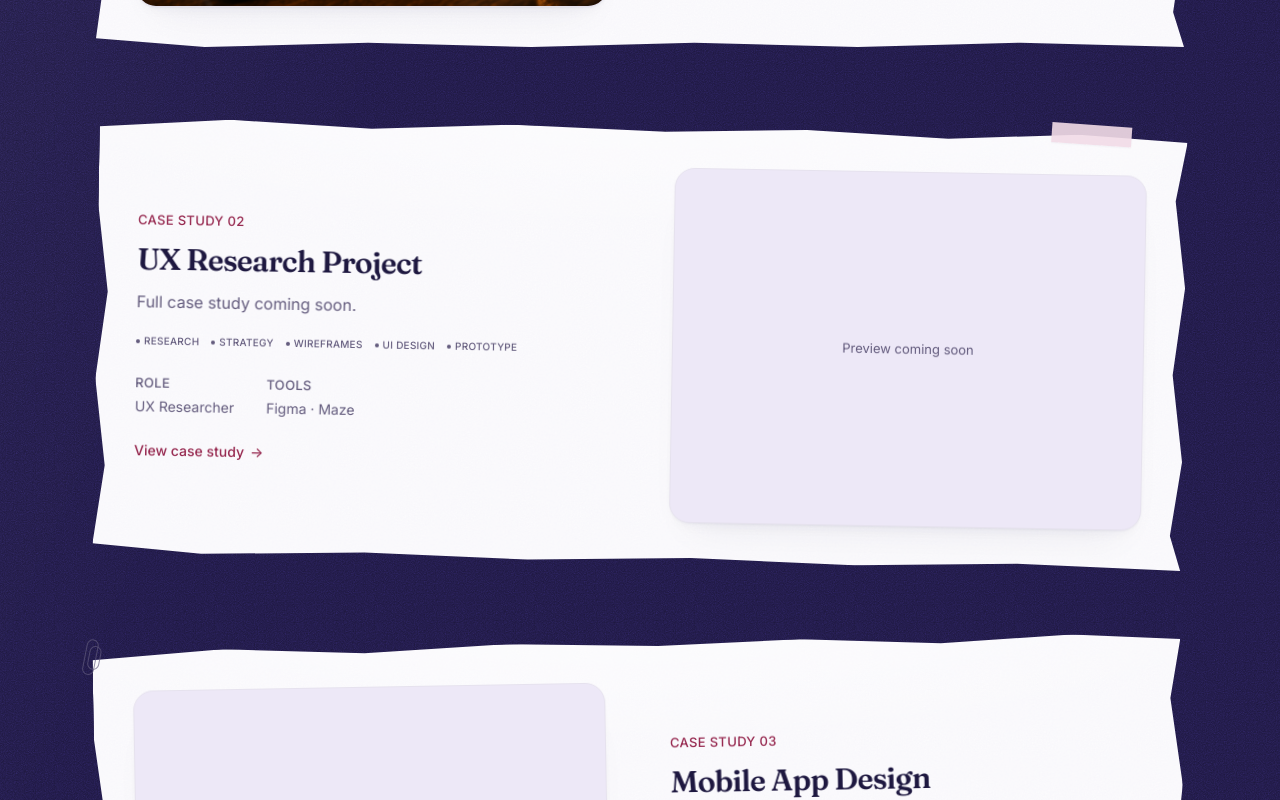
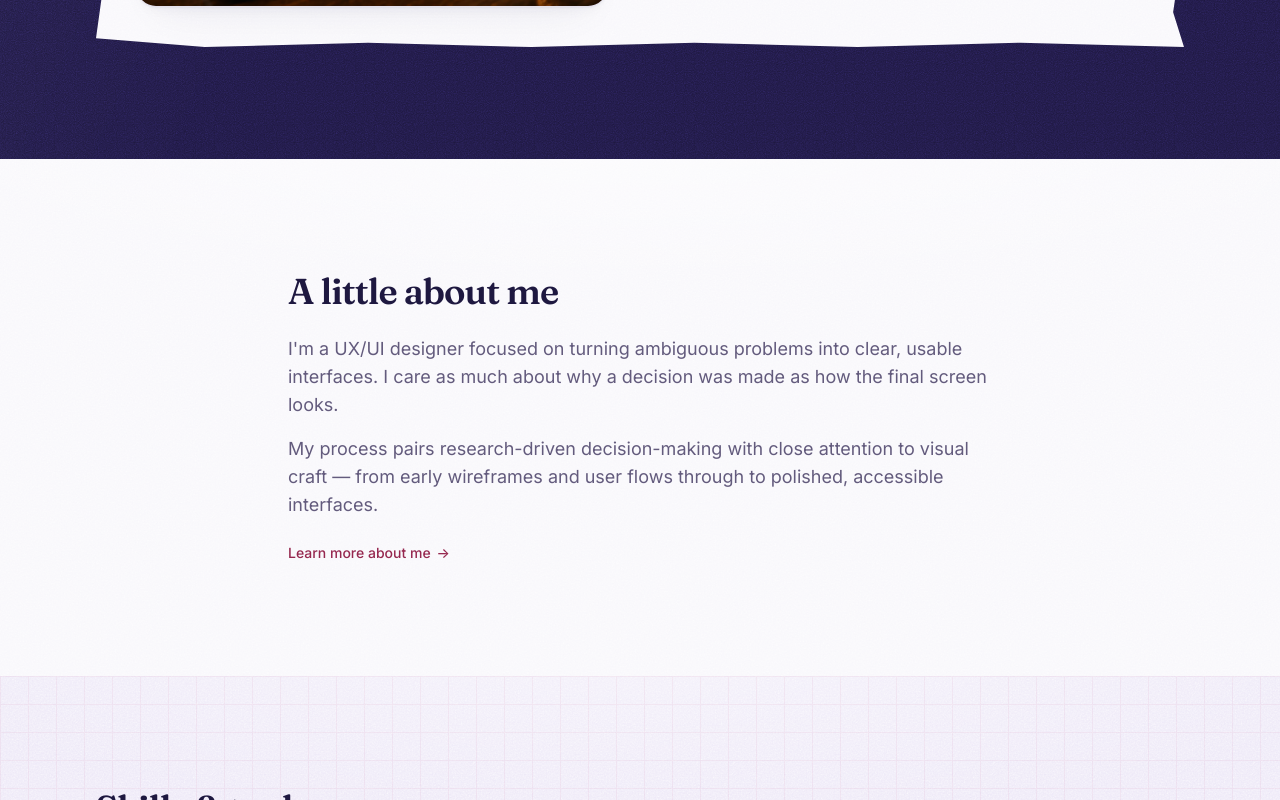
Before and after one commit to antoniaafx/antoniaafx.github.io, a React (Vite) app: page / in a window 1280 px wide. Shown: the part 1380-2180 px from the top of the page. Built offline with nearby package versions, Linux system fonts and the light colour scheme.

Commit message:
improvement

```diff
--- a/src/components/CaseStudy/ResultsSection.jsx
+++ b/src/components/CaseStudy/ResultsSection.jsx
@@ -5,7 +5,7 @@ import ImageGallery from '../ImageGallery'
 function ResultsSection({ summary, improvements = [], images = [] }) {
   return (
     <Section background="muted">
-      <SectionTitle title="Final result" subtitle={summary} />
+      <SectionTitle title="Project outcome" subtitle={summary} />
 
       {improvements.length > 0 && (
         <div className="mt-12 max-w-3xl">
--- a/src/components/FeaturedProjects.jsx
+++ b/src/components/FeaturedProjects.jsx
@@ -5,7 +5,14 @@ import FeaturedProjectCard from './FeaturedProjectCard'
 import { staggerContainer, revealOnce } from '../lib/motion'
 import projects from '../data/projects'
 
-const featuredProjects = projects.filter((project) => project.featured)
+// `featured` alone used to be enough to appear here, which meant this —
+// the homepage's single strongest showcase — could include projects with
+// no actual case study yet (just a "coming soon" placeholder). Requiring
+// `overview` too (the marker of a published case study — see this data
+// file's own header comment) keeps Home's Featured Work limited to
+// finished work, without hiding unfinished projects from the /projects
+// grid, which still lists every project regardless of this flag.
+const featuredProjects = projects.filter((project) => project.featured && project.overview)
 
 function FeaturedProjects() {
   const shouldReduceMotion = useReducedMotion()
--- a/src/data/projects.js
+++ b/src/data/projects.js
@@ -19,7 +19,7 @@
 // finding, quote, or metric — where real content is missing, it says so
 // instead of inventing a plausible-sounding result.
 
-import kegAndBarrelHero from '../assets/images/projects/keg-and-barrel/hero.webp.png'
+import kegAndBarrelHero from '../assets/images/projects/keg-and-barrel/hero.webp'
 
 const projects = [
   {
```
Also changed, not shown: src/assets/images/projects/keg-and-barrel/hero.webp (added), src/assets/images/projects/keg-and-barrel/hero.webp.png (deleted).
